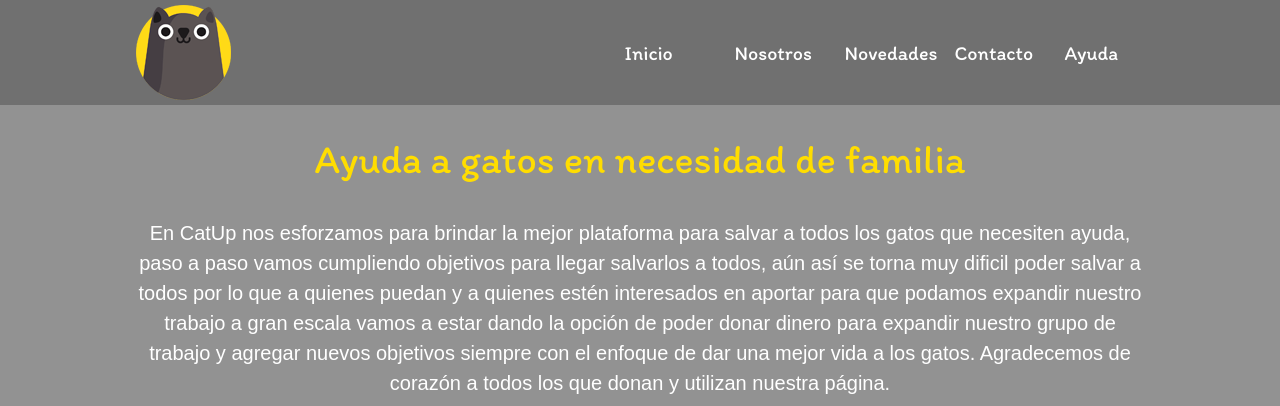
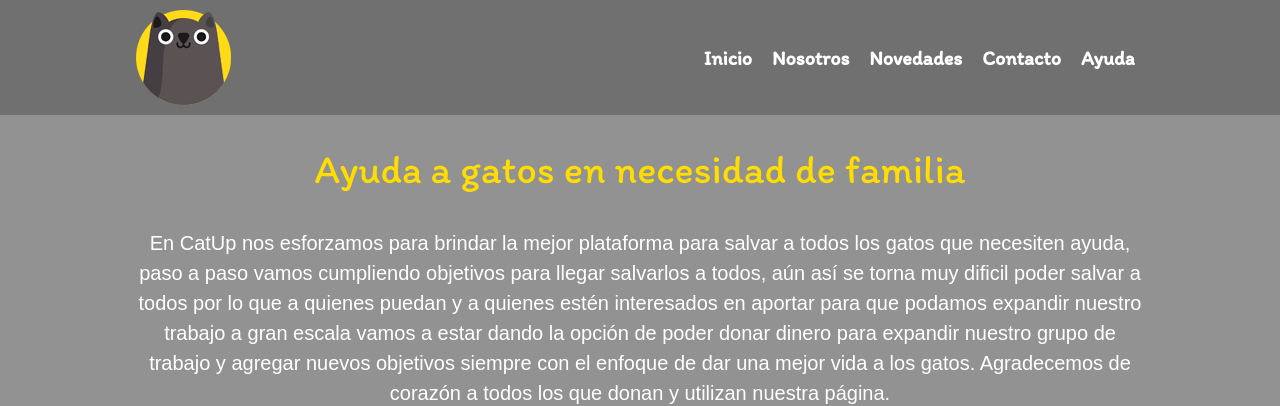
Before and after one commit to ErikLunaMoran/PreEntrega3ErikLunaMoran, a website: page pages/ayuda.html in a window 1280 px wide. Shown: the top 406 px of the page. Drawn offline with nearby package versions, Linux system fonts and the light colour scheme; a web font is replaced by a local one.

Commit message:
correccion navbar hamburguesa

```diff
--- a/pages/ayuda.html
+++ b/pages/ayuda.html
@@ -48,59 +48,83 @@
   <body>
     <!-- Header -->
     <header>
+      <!-- Nav Bar -->
+      <nav class="navbar navbar-expand-md navbar-dark menu">
         <div class="container">
-        <div class="row">
           <a href=""
             ><img
               src="../imgs/LogoCatUp.png"
               alt="Caricatura de gato muy simpática"
           /></a>
-          <!-- Nav Bar -->
 
-          <nav class="navbar navbar-expand-lg menu py-3">
-            <div class="container">
-              <button
+          <svg
+            xmlns="http://www.w3.org/2000/svg"
             class="navbar-toggler"
             type="button"
             data-bs-toggle="collapse"
-                data-bs-target="#navbarSupportedContent"
-                aria-controls="navbarSupportedContent"
+            data-bs-target="#navbarNav"
+            aria-controls="navbarNav"
             aria-expanded="false"
             aria-label="Toggle navigation"
+            width="44"
+            height="44"
+            viewBox="0 0 24 24"
+            stroke-width="1.5"
+            stroke="#2c3e50"
+            fill="none"
+            stroke-linecap="round"
+            stroke-linejoin="round"
           >
-                <span class="navbar-toggler-icon"></span>
-              </button>
-
-              <div class="collapse navbar-collapse" id="navbarSupportedContent">
-                <ul class="navbar-nav ms-auto mb-2 mb-lg-0">
-                  <li class="nav-item">
-                    <a class="nav-link" href="../index.html">Inicio</a>
+            <path stroke="none" d="M0 0h24v24H0z" fill="none" />
+            <line x1="4" y1="6" x2="20" y2="6" />
+            <line x1="4" y1="12" x2="20" y2="12" />
+            <line x1="4" y1="18" x2="20" y2="18" />
+          </svg>
+          <div
+            class="collapse navbar-collapse justify-content-end"
+            id="navbarNav"
+          >
+            <ul class="navbar-nav">
+              <li class="nav-item px-2">
+                <a
+                  class="nav-link fw-bolder navegacion__enlace"
+                  aria-current="page"
+                  href="../index.html"
+                  >Inicio</a
+                >
               </li>
-                  <li class="nav-item">
-                    <a class="nav-link" href="../pages/nosotros.html"
+              <li class="nav-item px-2">
+                <a
+                  class="nav-link fw-bolder navegacion__enlace"
+                  href="../pages/nosotros.html"
                   >Nosotros</a
                 >
               </li>
-
-                  <li class="nav-item">
-                    <a class="nav-link" href="../pages/novedades.html"
+              <li class="nav-item px-2">
+                <a
+                  class="nav-link fw-bolder navegacion__enlace"
+                  href="../pages/novedades.html"
                   >Novedades</a
                 >
               </li>
-                  <li class="nav-item">
-                    <a class="nav-link" href="../pages/contacto.html"
+              <li class="nav-item px-2">
+                <a
+                  class="nav-link fw-bolder navegacion__enlace"
+                  href="../pages/contacto.html"
                   >Contacto</a
                 >
               </li>
-                  <li class="nav-item">
-                    <a class="nav-link" href="../pages/ayuda.html">Ayuda</a>
+              <li class="nav-item px-2">
+                <a
+                  class="nav-link fw-bolder navegacion__enlace"
+                  href="../pages/ayuda.html"
+                  >Ayuda</a
+                >
               </li>
             </ul>
           </div>
         </div>
       </nav>
-        </div>
-      </div>
     </header>
     <!-- Main information -->
     <main>
--- a/scss/_navbar.scss
+++ b/scss/_navbar.scss
@@ -1,19 +1,10 @@
 /* NavBar Bootstrap */
 
-nav.navbar.navbar-expand-lg.menu.py-3 {
-  width: 600px; /* Corrección de bootstrap que afectaba dimensiones */
-}
-.menu {
-  background-color: $color-principal;
-}
+.navegacion__enlace {
+  font-size: 2rem;
+  color: $color-p;
 
-.nav-item {
-  a {
-    color: $color-p;
-    font-size: 2rem;
+  &:hover {
+    color: $color-title;
   }
 }
-
-.navbar-toggler {
-  text-align: right;
-}
```
Also changed, not shown: index.html (+54 -25 lines), pages/contacto.html (+50 -25 lines), pages/nosotros.html (+50 -25 lines), pages/novedades.html (+50 -24 lines), css/style.css, 1 other file. Lines whose indentation alone changed are shown as unchanged.
